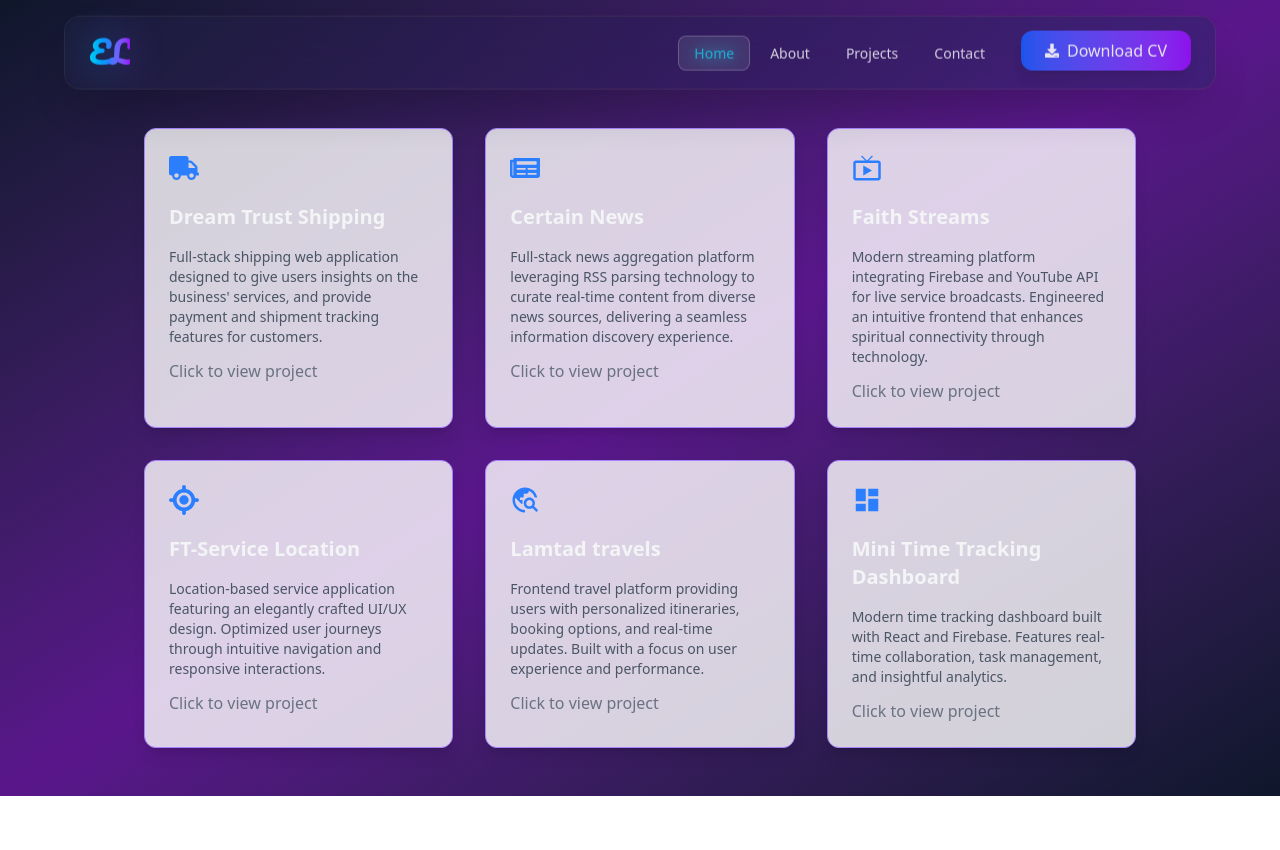
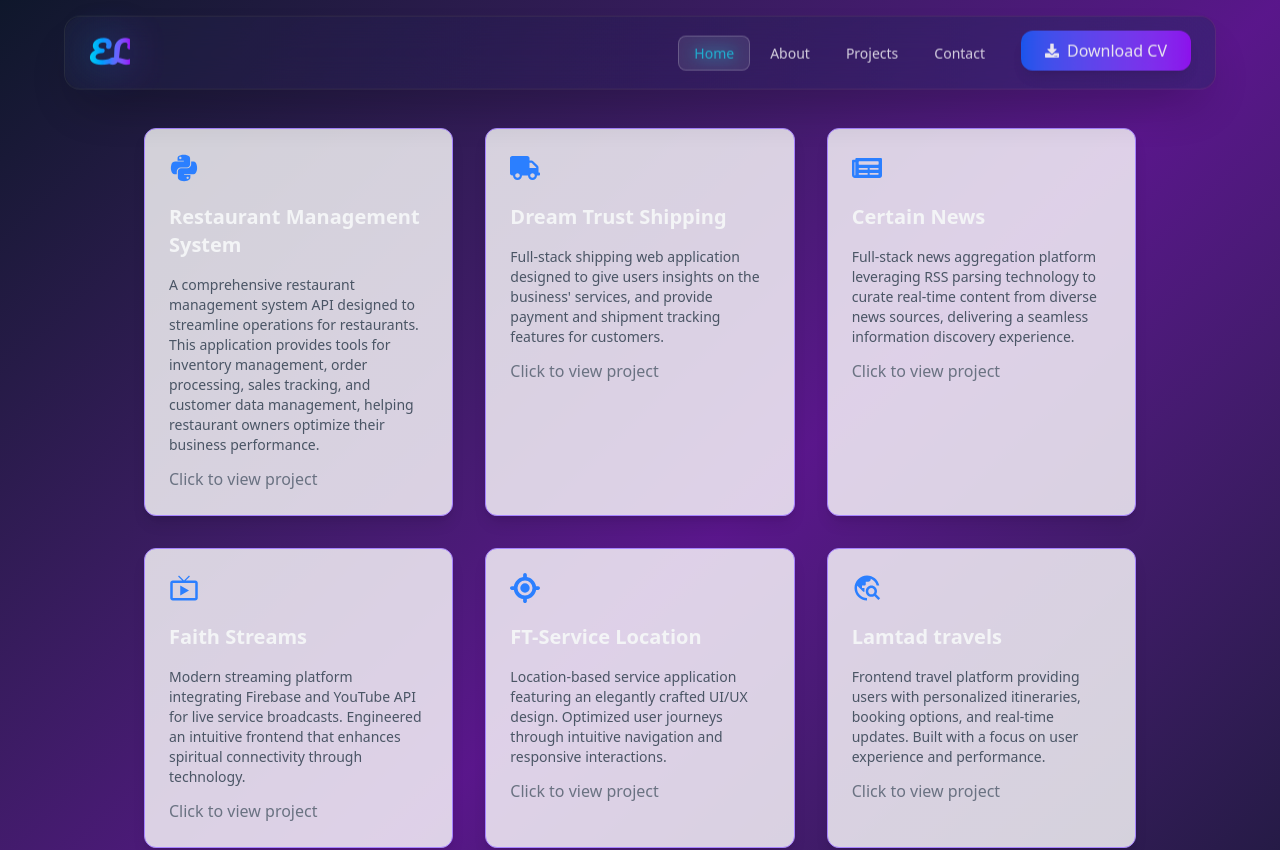
Before and after one commit to Emmy-A-L/my-portfolio, a React (Vite) app: page /projects in a window 1280 px wide. Shown: the top 850 px of the page. Before the commit the page ends 800 px from the top, so only its background shows below. Built offline with nearby package versions, Linux system fonts and the light colour scheme.

Commit message:
feat: create ProjectsPage component to display portfolio project cards

```diff
--- a/src/pages/ProjectsPage.tsx
+++ b/src/pages/ProjectsPage.tsx
@@ -1,6 +1,6 @@
 // import { useNavigate } from "react-router-dom";
 import Card from "../components/ui/Card";
-import { FaNewspaper, FaTruck } from "react-icons/fa";
+import { FaNewspaper, FaPython, FaTruck } from "react-icons/fa";
 import { MdDashboard, MdOutlineLiveTv, MdTravelExplore } from "react-icons/md";
 import { FaLocationCrosshairs } from "react-icons/fa6";
 
@@ -8,6 +8,19 @@ const ProjectsPage = () => {
   // const navigate = useNavigate()
   return (
     <section className="w-full max-w-5xl mx-auto py-12 px-4 grid grid-cols-1 md:grid-cols-2 lg:grid-cols-3 gap-8">
+      <Card
+        title="Restaurant Management System"
+        description="A comprehensive restaurant management system API designed to streamline operations for restaurants. This application provides tools for inventory management, order processing, sales tracking, and customer data management, helping restaurant owners optimize their business performance."
+        icon={FaPython}
+        onClick={() =>
+          window.open("https://github.com/Emmy-A-L/RMS-v-1.0.0.git", "_blank")
+        }
+        children={
+          <p className="text-gray-500 dark:text-gray-400 -mt-2">
+            Click to view project
+          </p>
+        }
+      />
       <Card
         title="Dream Trust Shipping"
         description="Full-stack shipping web application designed to give users insights on the business' services, and provide payment and shipment tracking features for customers."
```
